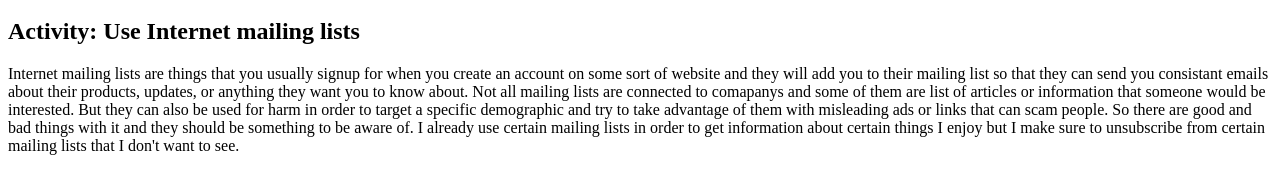
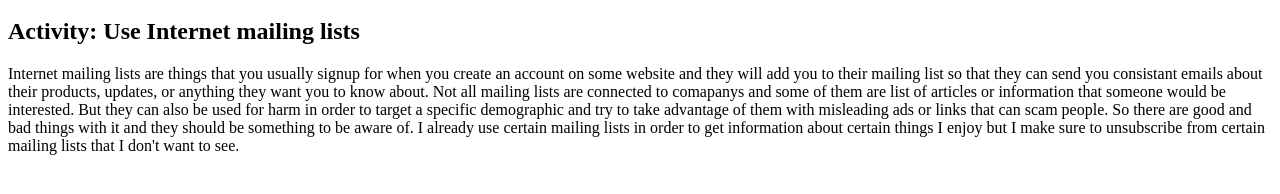
Before and after one commit to zlewis2/zlewis2.gihub.io, a plain HTML site: page web110/assignment4.html in a window 1280 px wide. Shown: the part 180-374 px from the top of the page. Drawn offline with Linux system fonts and the light colour scheme.

Commit message:
Grammar Update

```diff
--- a/web110/assignment4.html
+++ b/web110/assignment4.html
@@ -13,7 +13,7 @@
         with people and be productive. I can see myself using email now and into the furute for many of my communication needs.
     </p2>
     <h2> Activity: Use Internet mailing lists</h2>
-    <p3> Internet mailing lists are things that you usually signup for when you create an account on some sort of website and they will add you to their mailing list so that they
+    <p3> Internet mailing lists are things that you usually signup for when you create an account on some website and they will add you to their mailing list so that they
         can send you consistant emails about their products, updates, or anything they want you to know about. Not all mailing lists are connected to comapanys and some of them are
         list of articles or information that someone would be interested. But they can also be used for harm in order to target a specific demographic and try to take advantage of them
         with misleading ads or links that can scam people. So there are good and bad things with it and they should be something to be aware of. I already use certain mailing lists in order
```
